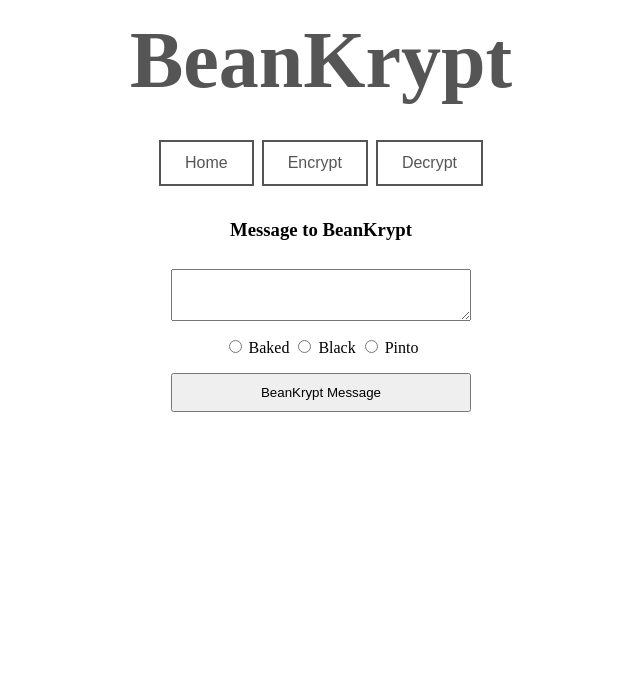
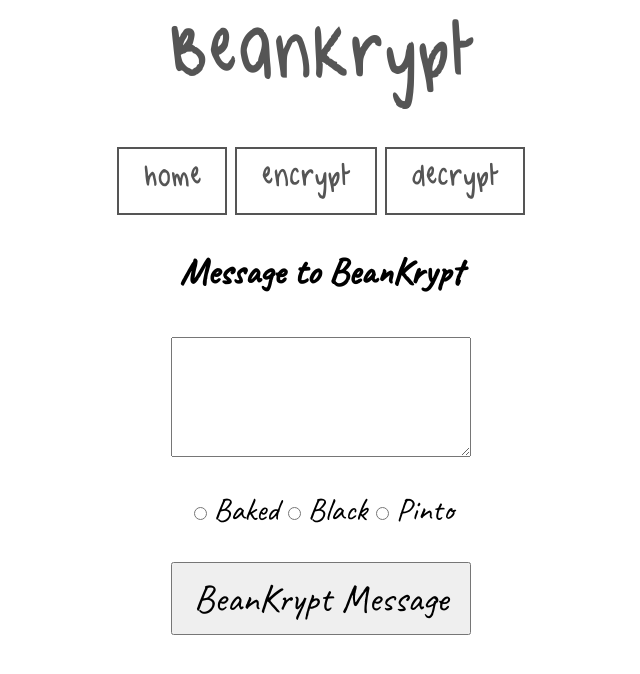
Before and after one commit to seb-fousse/BeanKrypt, a Flask app: page /encrypt in a window 1280 px wide. Shown: the top 674 px of the page, without its empty margins (319-959 px from the left). Run offline with Flask 2, Linux system fonts and the light colour scheme; some libraries are stand-ins or nearby versions.

Commit message:
CSS Updating + Formatting

```diff
--- a/static/css/main.css
+++ b/static/css/main.css
@@ -1,3 +1,30 @@
+/*
+ *  Font stuff
+ */
+ @import url('https://fonts.googleapis.com/css2?family=Caveat&display=swap');
+
+ @font-face {
+    font-family: 'beanregular';
+    src: url('fonts/Bean-Regular.ttf') format('truetype'),
+        url('fonts/bean-regular-webfont.woff') format('woff'),
+        url('fonts/bean-regular-webfont.woff2') format('woff2');
+}
+
+p {
+    font-family: 'Caveat', cursive;
+    font-size: 2em;
+}
+
+.beany {
+    font-family: 'Caveat', cursive;
+    font-size: 2em;
+}
+
+.beany2 {
+    font-family: 'Caveat', cursive;
+    font-size: 1.2em;
+}
+
 /*
  *  Headers
  */
@@ -9,6 +36,7 @@ h1 {
     text-align: center;
     margin-bottom: 30px;
     margin-top: 15px;
+    font-family: 'beanregular', Arial, sans-serif;
 }
 
 header {
@@ -35,12 +63,17 @@ header {
     margin: 4px 2px;
     transition-duration: 0.4s;
     cursor: pointer;
+    font-family: 'beanregular', Arial, sans-serif;
+    font-weight: bold;
 }
 
 .header-button{
     background-color: white;
     color: #555555;
     border: 2px solid #555555;
+    font-family: 'beanregular', Arial, sans-serif;
+    font-weight: bold;
+    font-size: 2em;
 }
 
 .header-button:hover {
@@ -67,7 +100,7 @@ header {
 }
 
 /*
- *
+ *  Misc
  */
 
  image {
@@ -87,6 +120,8 @@ header {
     transition-duration: 0.4s;
     cursor: pointer;
     border: 2px solid #555555;
+    font-family: 'beanregular', Arial, sans-serif;
+    font-weight: bold;
 }
 
 button:hover {
@@ -94,3 +129,16 @@ button:hover {
     color: #555555;
     border: 2px solid #555555;
 }
+
+.rotate {
+    animation: rotation 2s infinite linear;
+}
+
+@keyframes rotation {
+    from {
+      transform: rotate(0deg);
+    }
+    to {
+      transform: rotate(359deg);
+    }
+}
--- a/templates/base.html
+++ b/templates/base.html
@@ -8,9 +8,9 @@
             <div class="container">
                 <h1>BeanKrypt</h1>
                 <div class='btn-wrapper'>
-                    <button id="homeButton" class="button header-button">Home</button>
-                    <button id="encryptButton" class="button header-button">Encrypt</button>
-                    <button id="decryptButton" class="button header-button">Decrypt</button>
+                    <button id="homeButton" class="button header-button">home</button>
+                    <button id="encryptButton" class="button header-button">encrypt</button>
+                    <button id="decryptButton" class="button header-button">decrypt</button>
 
                 </div>
             </div>
--- a/templates/decrypt.html
+++ b/templates/decrypt.html
@@ -2,8 +2,8 @@
 {% block content %}
     <form method='POST' enctype='multipart/form-data'>
         {{ form.csrf_token }}
-        <h3>{{ form.image.label(class_="center") }}</h3>
-        {{ form.image(class_="center") }}
-        <p>{{ form.submit(class_="center") }}</p>
+        <h3>{{ form.image.label(class_="center beany") }}</h3>
+        {{ form.image(class_="center beany2") }}
+        <p>{{ form.submit(class_="center beany2") }}</p>
     </form>
 {% endblock %}
--- a/templates/encrypt.html
+++ b/templates/encrypt.html
@@ -2,14 +2,14 @@
 {% block content %}
     <form method='POST' enctype="multipart/form-data">
         {{ form.csrf_token }}
-        <h3>{{ form.text.label(class_="center") }}</h3>
-        <p>{{ form.text(class_="center") }}</p>
+        <h3>{{ form.text.label(class_="center beany") }}</h3>
+        <p>{{ form.text(class_="center beany2") }}</p>
         <div class="btn-wrapper">
             <tr> {% for btn in form.bean_type %}
                 <td>{{ btn }}</td>
-                <td>{{ btn.label }}</td>
+                <td>{{ btn.label(class_="beany") }}</td>
             {% endfor %}</tr>
         </div>
-        <p>{{ form.submit(class_="center") }}</p>
+        <p>{{ form.submit(class_="center beany2") }}</p>
     </form>
 {% endblock %}
--- a/templates/image.html
+++ b/templates/image.html
@@ -3,7 +3,7 @@
     <img src="{{ image_path }}" class="center"/>
     <div class="btn-wrapper">
         <a href="{{ image_path }}" download="{{ image_name }}">
-            <button type="button" download="{{ image_name }}">
+            <button type="button" download="{{ image_name }}" class="beany">
                 Download
             </button>
         </a>
--- a/templates/index.html
+++ b/templates/index.html
@@ -1,4 +1,5 @@
 {% extends "base.html" %}
 {% block content %}
-    <p>Index</p>
+    <p style="text-align: center;">BeanKrypt is a Flask web-app that allows you to encrypt a message into a photo of beans (<a href="https://github.com/seb-fousse/BeanKrypt">Repo</a>). That's it. Enjoy!</p>
+    <img src="../static/images/bean_img.png" class="center rotate">
 {% endblock %}
```
Also changed, not shown: static/css/fonts/Bean-Regular.ttf (added), static/css/fonts/bean-regular-webfont.woff (added), static/css/fonts/bean-regular-webfont.woff2 (added), static/images/bean_img.png (added).
